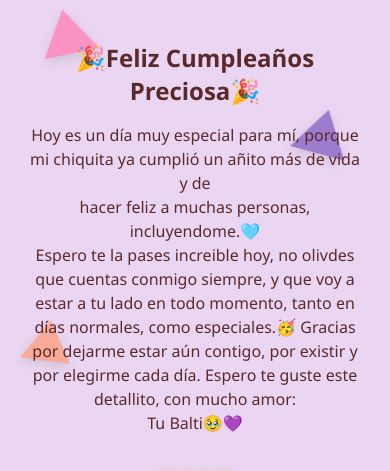
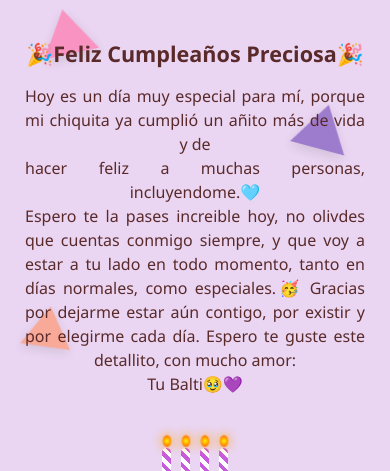
Before and after one commit to Bhalta15/flaquita, a plain HTML site: page cumple.html in a window 390 px wide. Shown: the top 471 px of the page. Drawn offline with Linux system fonts and the light colour scheme.

Commit message:
Update cumple.css

```diff
--- a/cumple.css
+++ b/cumple.css
@@ -1,4 +1,4 @@
-/* =========================
+ /* =========================
    RESET Y CONFIGURACIÓN BASE
    ========================= */
 *{
@@ -40,15 +40,31 @@ body{
 /* =========================
    TEXTOS
    ========================= */
+/* =========================
+   TITULO PRINCIPAL
+   ========================= */
 h1{
-    font-size: 1.5rem;
+    font-size: 1.6rem;
     margin-bottom: 15px;
+    white-space: nowrap; /* evita que se vaya a 2 líneas */
 }
 
+/* Ajuste solo para celular */
+@media (max-width: 480px){
+    h1{
+        font-size: 1.35rem; /* entra completo en una sola línea */
+    }
+}
+
+/* =========================
+   MENSAJE
+   ========================= */
 .mensaje{
     font-size: 1rem;
     line-height: 1.5;
     margin-bottom: 25px;
+    text-align: justify;
+    text-align-last: center; /* última línea más bonita */
 }
 
 .instruccion{
```
